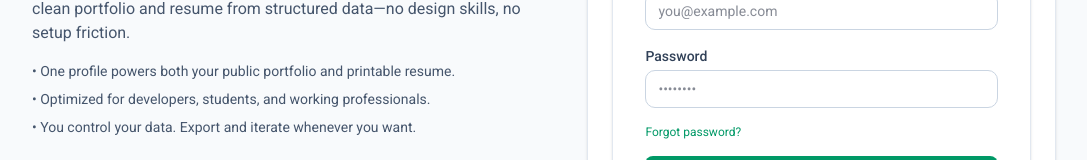
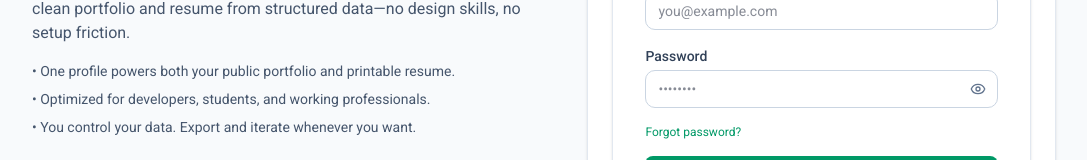
Before and after one commit to jeyeldotgit/qwikfolio.io, a React (Vite) app: page /auth in a window 1280 px wide. Shown: the part 426-586 px from the top of the page, without its empty margins (96-1183 px from the left). Built offline with nearby package versions, Linux system fonts and the light colour scheme.

Commit message:
fix: authform validation and togglepassword

```diff
--- a/src/components/AuthForm.tsx
+++ b/src/components/AuthForm.tsx
@@ -14,7 +14,8 @@ import {
   DialogDescription,
   DialogFooter,
 } from "@/components/ui/dialog";
-import { Mail, CheckCircle2 } from "lucide-react";
+import { Mail, CheckCircle2, Eye, EyeOff } from "lucide-react";
+import { cn } from "@/lib/utils";
 
 type AuthMode = "signIn" | "signUp";
 
@@ -40,6 +41,8 @@ export const AuthForm = ({
   const { toast } = useToast();
   const [isEmailConfirmationModalOpen, setIsEmailConfirmationModalOpen] =
     useState(false);
+  const [showPassword, setShowPassword] = useState(false);
+  const [showConfirmPassword, setShowConfirmPassword] = useState(false);
 
   const onValid = (formValues: SignInFormValues | SignUpFormValues) => {
     const action = mode === "signUp" ? signUpWithEmail : signInWithEmail;
@@ -104,7 +107,12 @@ export const AuthForm = ({
             id="email"
             type="email"
             autoComplete="email"
-            className="w-full px-3 py-2 rounded-lg border border-slate-300 dark:border-slate-700 bg-white dark:bg-slate-900 text-slate-900 dark:text-white focus:outline-none focus:ring-2 focus:ring-emerald-500 focus:border-emerald-500 text-sm"
+            className={cn(
+              "w-full px-3 py-2 rounded-lg border bg-white dark:bg-slate-900 text-slate-900 dark:text-white focus:outline-none focus:ring-2 text-sm transition-colors",
+              errors.email
+                ? "border-red-500 focus:border-red-500 focus:ring-red-500"
+                : "border-slate-300 dark:border-slate-700 focus:ring-emerald-500 focus:border-emerald-500"
+            )}
             placeholder="you@example.com"
             value={values.email}
             onChange={(event) => handleChange("email", event.target.value)}
@@ -123,17 +131,36 @@ export const AuthForm = ({
           >
             Password
           </label>
+          <div className="relative">
             <input
               id="password"
-            type="password"
+              type={showPassword ? "text" : "password"}
               autoComplete={
                 mode === "signUp" ? "new-password" : "current-password"
               }
-            className="w-full px-3 py-2 rounded-lg border border-slate-300 dark:border-slate-700 bg-white dark:bg-slate-900 text-slate-900 dark:text-white focus:outline-none focus:ring-2 focus:ring-emerald-500 focus:border-emerald-500 text-sm"
+              className={cn(
+                "w-full px-3 py-2 pr-10 rounded-lg border bg-white dark:bg-slate-900 text-slate-900 dark:text-white focus:outline-none focus:ring-2 text-sm transition-colors",
+                errors.password
+                  ? "border-red-500 focus:border-red-500 focus:ring-red-500"
+                  : "border-slate-300 dark:border-slate-700 focus:ring-emerald-500 focus:border-emerald-500"
+              )}
               placeholder="••••••••"
               value={values.password}
               onChange={(event) => handleChange("password", event.target.value)}
             />
+            <button
+              type="button"
+              onClick={() => setShowPassword(!showPassword)}
+              className="absolute right-3 top-1/2 -translate-y-1/2 text-slate-500 hover:text-slate-700 dark:text-slate-400 dark:hover:text-slate-200 transition-colors"
+              aria-label={showPassword ? "Hide password" : "Show password"}
+            >
+              {showPassword ? (
+                <EyeOff className="h-4 w-4" />
+              ) : (
+                <Eye className="h-4 w-4" />
+              )}
+            </button>
+          </div>
           {errors.password ? (
             <p className="mt-1 text-xs text-red-600 dark:text-red-400">
               {errors.password}
@@ -149,17 +176,40 @@ export const AuthForm = ({
             >
               Confirm password
             </label>
+            <div className="relative">
               <input
                 id="confirmPassword"
-              type="password"
+                type={showConfirmPassword ? "text" : "password"}
                 autoComplete="new-password"
-              className="w-full px-3 py-2 rounded-lg border border-slate-300 dark:border-slate-700 bg-white dark:bg-slate-900 text-slate-900 dark:text-white focus:outline-none focus:ring-2 focus:ring-emerald-500 focus:border-emerald-500 text-sm"
+                className={cn(
+                  "w-full px-3 py-2 pr-10 rounded-lg border bg-white dark:bg-slate-900 text-slate-900 dark:text-white focus:outline-none focus:ring-2 text-sm transition-colors",
+                  errors.confirmPassword
+                    ? "border-red-500 focus:border-red-500 focus:ring-red-500"
+                    : "border-slate-300 dark:border-slate-700 focus:ring-emerald-500 focus:border-emerald-500"
+                )}
                 placeholder="••••••••"
-              value={"confirmPassword" in values ? values.confirmPassword : ""}
+                value={
+                  "confirmPassword" in values ? values.confirmPassword : ""
+                }
                 onChange={(event) =>
                   handleChange("confirmPassword", event.target.value)
                 }
               />
+              <button
+                type="button"
+                onClick={() => setShowConfirmPassword(!showConfirmPassword)}
+                className="absolute right-3 top-1/2 -translate-y-1/2 text-slate-500 hover:text-slate-700 dark:text-slate-400 dark:hover:text-slate-200 transition-colors"
+                aria-label={
+                  showConfirmPassword ? "Hide password" : "Show password"
+                }
+              >
+                {showConfirmPassword ? (
+                  <EyeOff className="h-4 w-4" />
+                ) : (
+                  <Eye className="h-4 w-4" />
+                )}
+              </button>
+            </div>
             {errors.confirmPassword ? (
               <p className="mt-1 text-xs text-red-600 dark:text-red-400">
                 {errors.confirmPassword}
@@ -225,13 +275,6 @@ export const AuthForm = ({
               confirmation link in the email
             </p>
           </div>
-          <div className="flex items-start gap-2">
-            <CheckCircle2 className="mt-0.5 h-4 w-4 shrink-0 text-emerald-600 dark:text-emerald-400" />
-            <p className="text-xs text-emerald-900 dark:text-emerald-200">
-              <span className="font-medium">Step 3:</span> Return here and sign
-              in with your credentials
-            </p>
-          </div>
         </div>
 
         <DialogFooter>
```
Also changed, not shown: src/components/builder/ProjectsForm.tsx (+26 -7 lines). Lines whose indentation alone changed are shown as unchanged.
